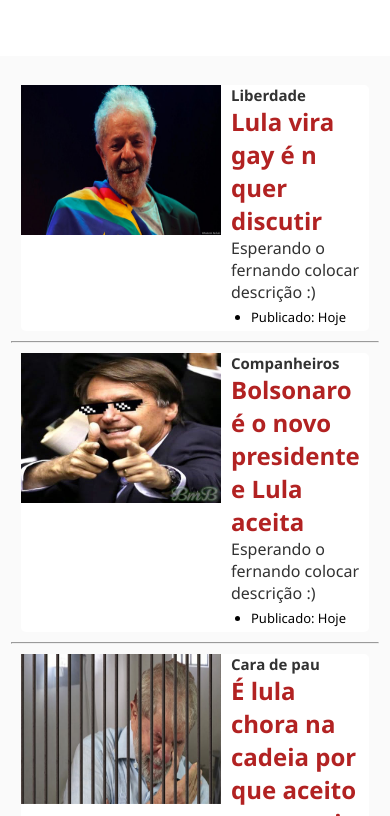
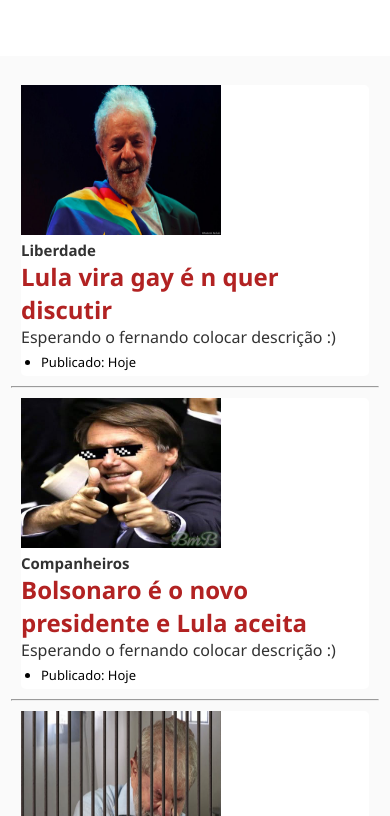
Before and after one commit to W3spr0/LulaOficial, a plain HTML site: page index.html in a window 390 px wide. Shown: the part 28-844 px from the top of the page. Drawn offline with Linux system fonts and the light colour scheme.

Commit message:
Add files via upload

```diff
--- a/style.css
+++ b/style.css
@@ -117,6 +117,9 @@ footer{
         display: block;
         width: auto;
     }
+    .postagem{
+        display: block;
+    }
     .postagem-img img{
         width: 100%;
         height: auto;
```
